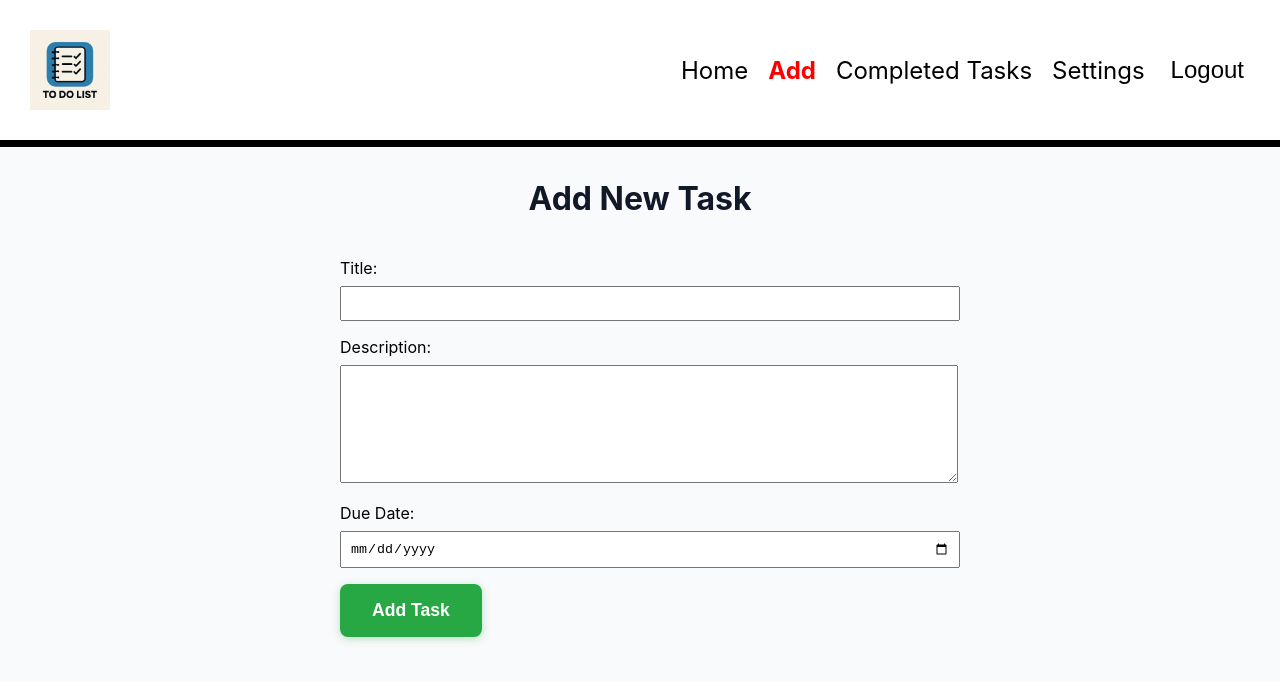
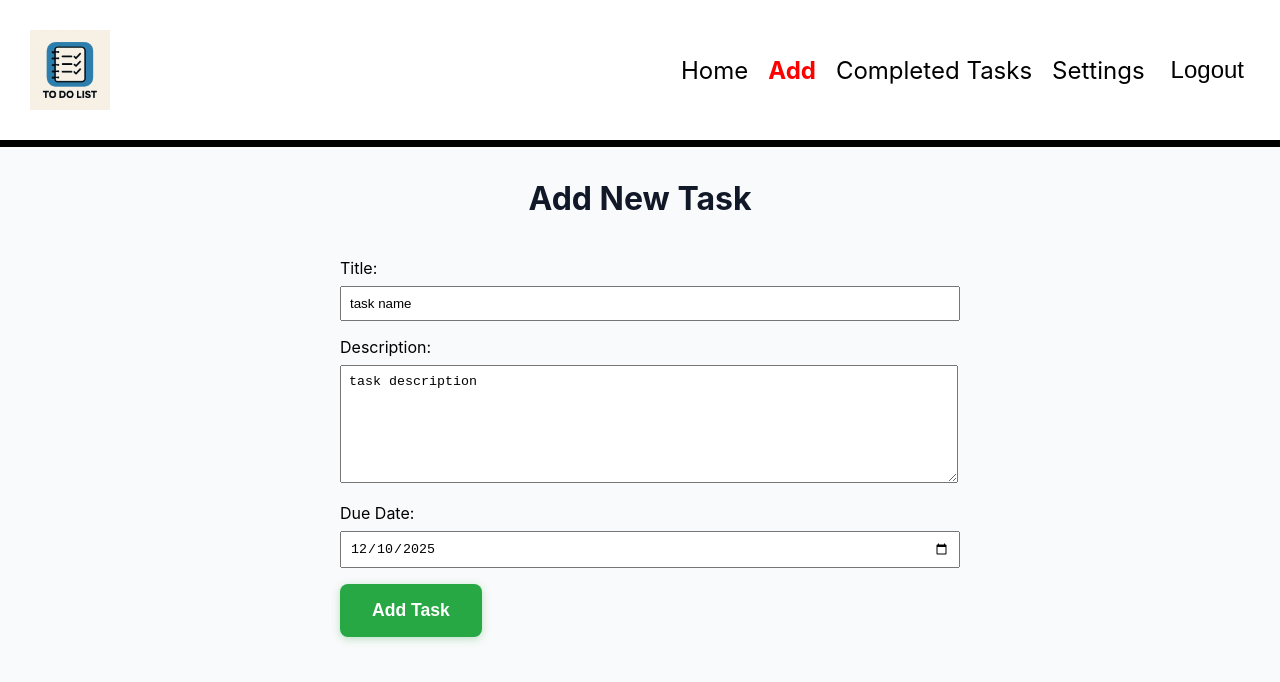
Before and after one commit to chason2007/todo_react, a React (Create React App) app: page /add in a window 1280 px wide. Shown: the top 682 px of the page. Built offline with nearby package versions, Linux system fonts and the light colour scheme; sample sign-in values are in the browser's storage.

Commit message:
added validation

```diff
--- a/src/Pages/AddForm.js
+++ b/src/Pages/AddForm.js
@@ -4,7 +4,18 @@ import "../Styles/Add.css";
 
 const Add = () => {
   const navigate = useNavigate();
-  const { register, handleSubmit, reset } = useForm();
+  const {
+    register,
+    handleSubmit,
+    reset,
+    formState: { errors },
+  } = useForm({
+    defaultValues: {
+      title: "task name",
+      description: "task description",
+      dueDate: new Date().toISOString().split("T")[0],
+    },
+  });
 
   const onSubmitHandler = (data) => {
     const newTask = {
@@ -34,17 +45,33 @@ const Add = () => {
             <label className="form-label">Title:</label>
             <input
               type="text"
-              {...register("title", { required: true })}
+              {...register("title", {
+                required: "Task name required",
+                minLength: { value: 3, message: "Minimum 3 characters" },
+              })}
               className="form-input"
             />
+            {errors.title && (
+              <span className="error-message">
+                <i>{errors.title.message}</i>
+              </span>
+            )}
           </div>
 
           <div className="add-form">
             <label className="form-label">Description:</label>
             <textarea
-              {...register("description", { required: true })}
+              {...register("description", {
+                required: "Add task description",
+                minLength: { value: 5, message: "Minimum 5 characters" },
+              })}
               className="form-textarea"
             />
+            {errors.description && (
+              <span className="error-message">
+                <i>{errors.description.message}</i>
+              </span>
+            )}
           </div>
 
           <div className="add-form">
--- a/src/Styles/Add.css
+++ b/src/Styles/Add.css
@@ -59,6 +59,12 @@
     background-color: #218838;
 }
 
+.error-message {
+    color: #dc3545;
+    font-size: 0.875rem;
+    margin-top: 0.25rem;
+}
+
 /* Dark Mode Styles */
 body.dark-mode .add-container {
     background-color: #1f2937;
```
